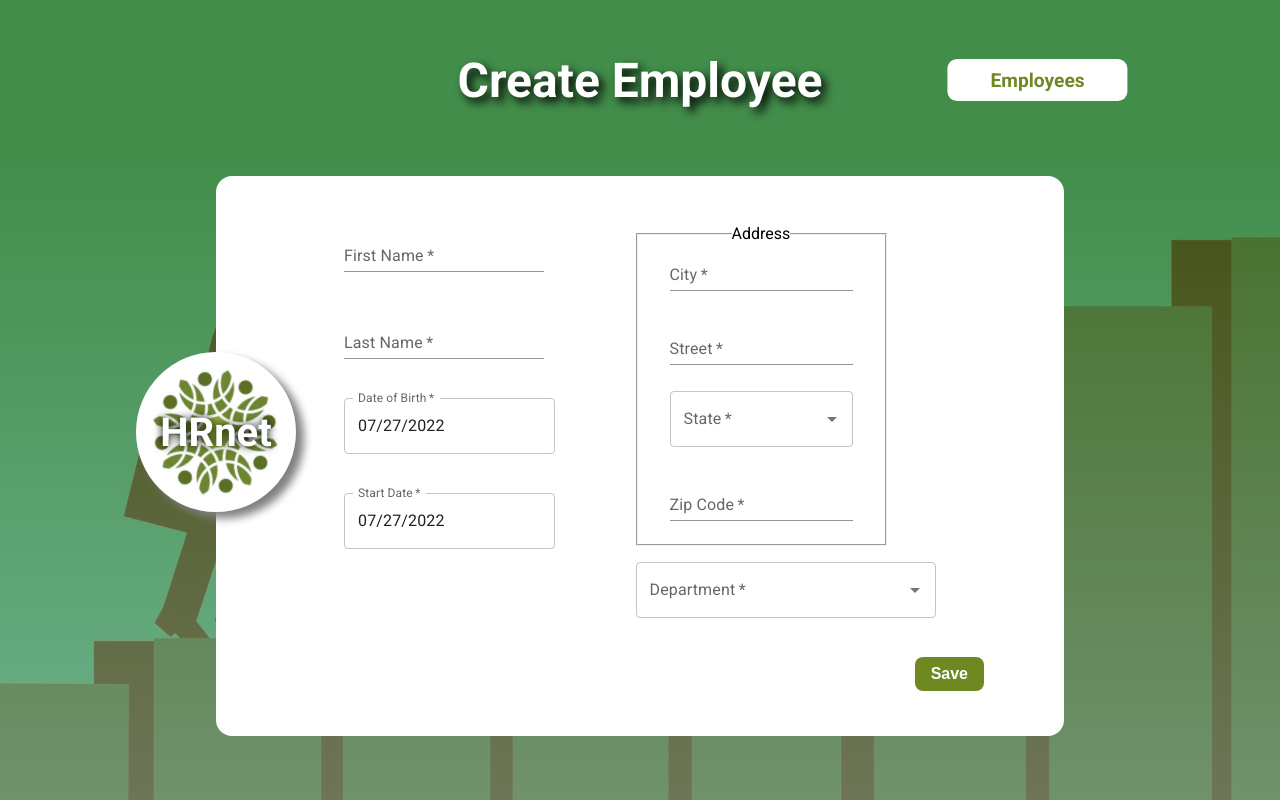
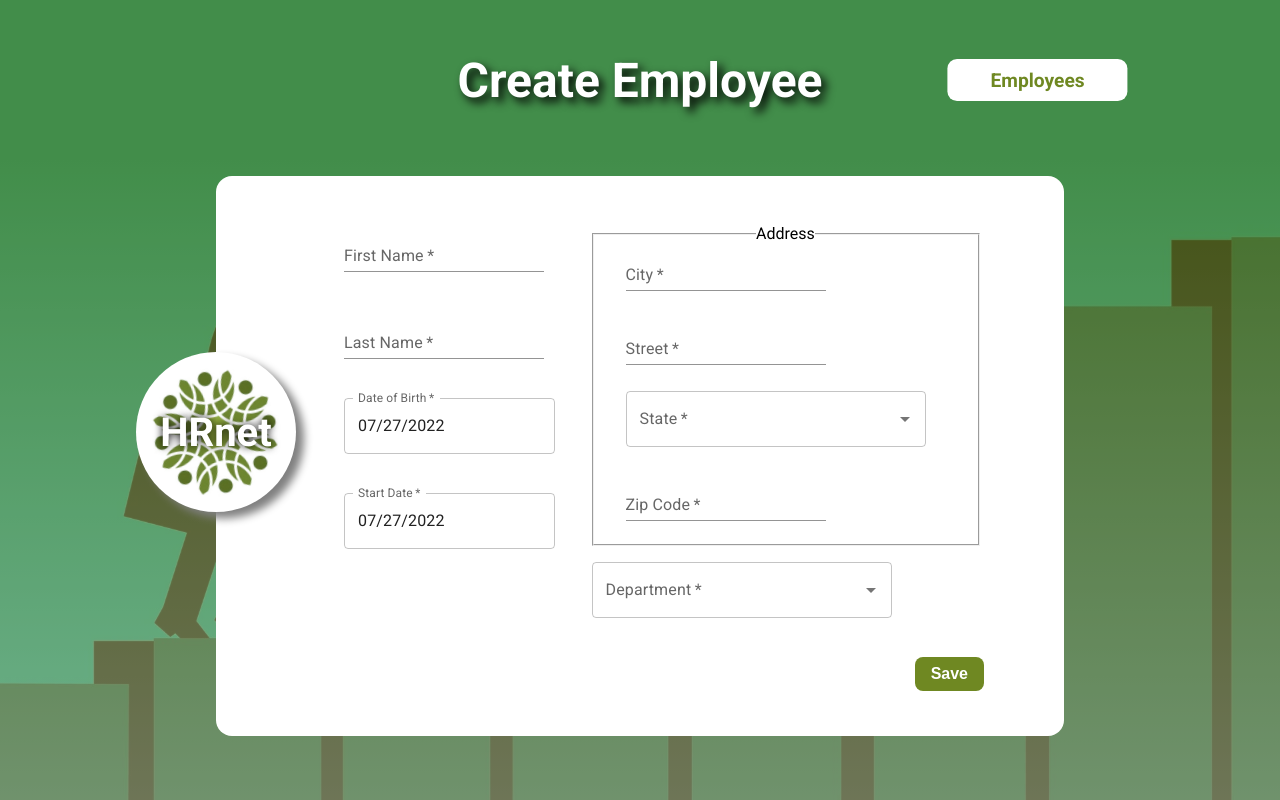
Before and after one commit to EliottAB/EliottAB-EliottAbadie_14_26072022, a React (Create React App) app: page / in a window 1280 px wide. Built offline with nearby package versions, Linux system fonts and the light colour scheme.

Commit message:
*responsive done. added address good width

```diff
--- a/src/css/components/formcreate.css
+++ b/src/css/components/formcreate.css
@@ -34,6 +34,7 @@ form{
 .address{
     display: flex;
     flex-direction: column;
+    width: 20em;
     padding: 0 2em;
     gap: .2em;
 }
@@ -41,7 +42,6 @@ form{
 @media screen and (max-width: 800px){
     .address{
         width: 100%;
-        max-width: 100%;
     }
 }
 
```
